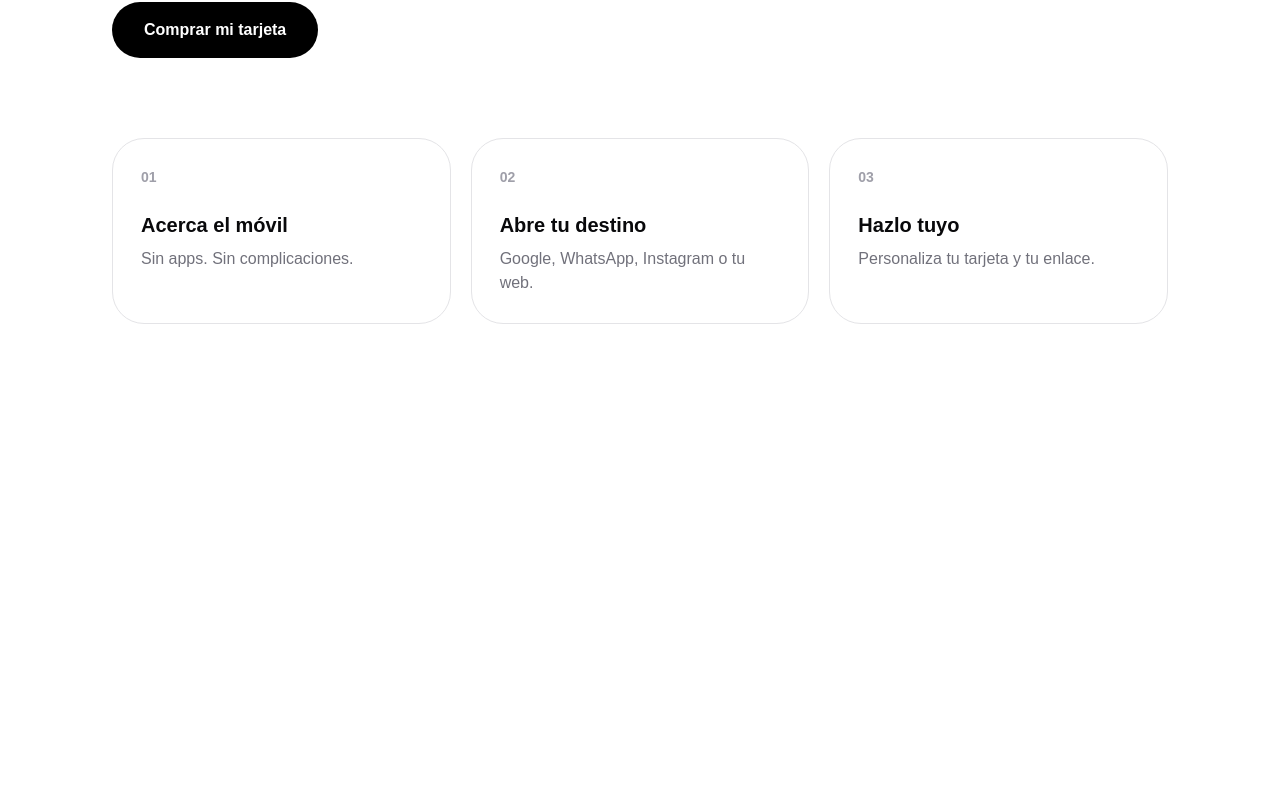
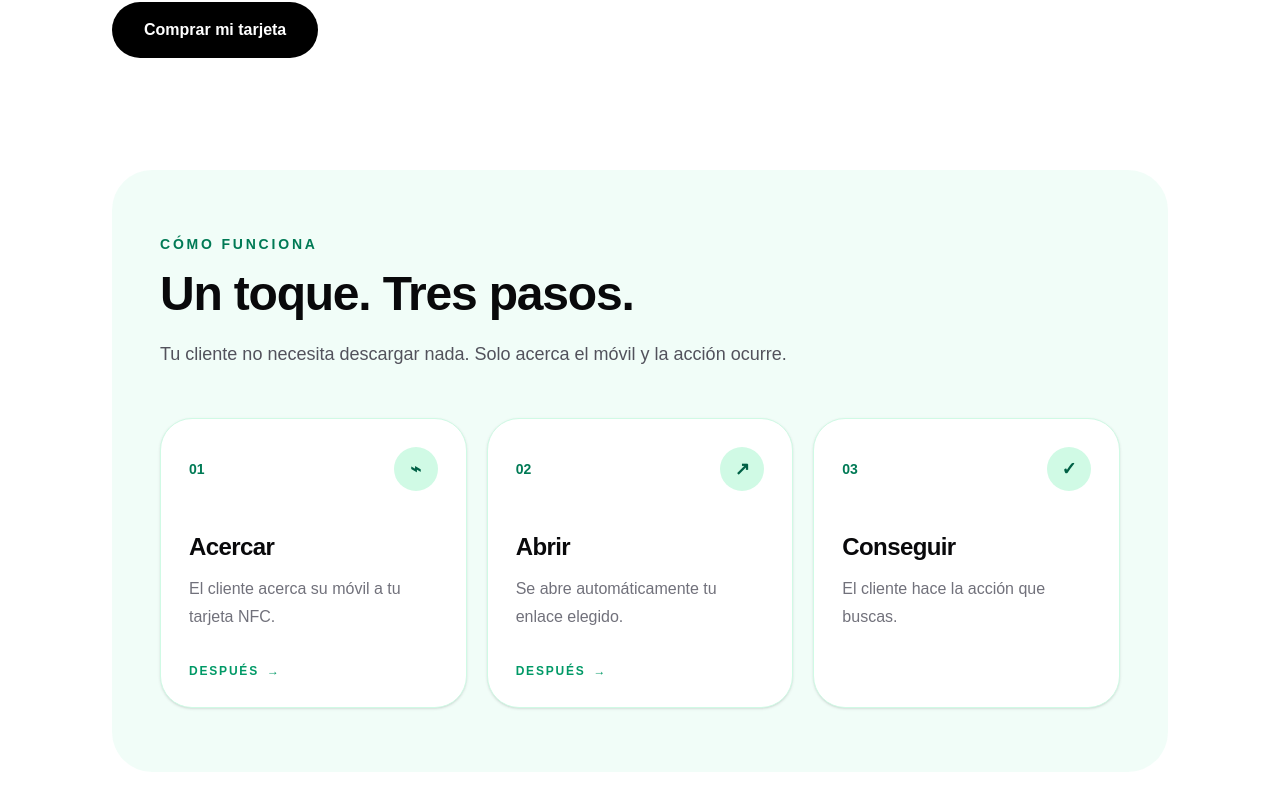
Before and after one commit to martinabenitezriera/nfc-store, a Next.js app: page / in a window 1280 px wide. Shown: the part 515-1326 px from the top of the page. Before the commit the page ends 967 px from the top, so only its background shows below. Built offline with nearby package versions, Linux system fonts and the light colour scheme.

Commit message:
feat: añadir seccion visual como funciona

```diff
--- a/app/page.tsx
+++ b/app/page.tsx
@@ -134,23 +134,48 @@ export default function Home() {
           </Link>
         </div>
 
-        <div className="mt-20 grid gap-5 md:grid-cols-3">
+        <section className="mt-28 overflow-hidden rounded-[2.5rem] bg-emerald-50/70 px-6 py-12 md:px-12 md:py-16">
+          <div className="max-w-2xl">
+            <p className="text-sm font-semibold uppercase tracking-[0.2em] text-emerald-700">
+              Cómo funciona
+            </p>
+            <h2 className="mt-4 text-3xl font-black tracking-tight md:text-5xl">
+              Un toque. Tres pasos.
+            </h2>
+            <p className="mt-5 text-lg leading-8 text-zinc-600">
+              Tu cliente no necesita descargar nada. Solo acerca el móvil y la acción ocurre.
+            </p>
+          </div>
+
+          <div className="mt-12 grid gap-5 md:grid-cols-3">
             {[
-            ["01", "Acerca el móvil", "Sin apps. Sin complicaciones."],
-            ["02", "Abre tu destino", "Google, WhatsApp, Instagram o tu web."],
-            ["03", "Hazlo tuyo", "Personaliza tu tarjeta y tu enlace."],
-          ].map(([number, title, description]) => (
+              ["01", "Acercar", "El cliente acerca su móvil a tu tarjeta NFC.", "⌁"],
+              ["02", "Abrir", "Se abre automáticamente tu enlace elegido.", "↗"],
+              ["03", "Conseguir", "El cliente hace la acción que buscas.", "✓"],
+            ].map(([number, title, description, icon]) => (
               <div
                 key={number}
-              className="rounded-[2rem] border border-zinc-200 p-7"
+                className="group relative overflow-hidden rounded-[2rem] border border-emerald-100 bg-white p-7 shadow-sm transition duration-300 hover:-translate-y-1 hover:shadow-xl"
               >
-              <p className="text-sm font-semibold text-zinc-400">{number}</p>
-              <h2 className="mt-6 text-xl font-bold">{title}</h2>
-              <p className="mt-2 leading-6 text-zinc-500">{description}</p>
+                <div className="flex items-center justify-between">
+                  <span className="text-sm font-semibold text-emerald-700">{number}</span>
+                  <span className="flex h-11 w-11 items-center justify-center rounded-full bg-emerald-100 text-lg font-bold text-emerald-800 transition group-hover:scale-110">
+                    {icon}
+                  </span>
+                </div>
+                <h3 className="mt-10 text-2xl font-black tracking-tight">{title}</h3>
+                <p className="mt-3 leading-7 text-zinc-500">{description}</p>
+                {number !== "03" && (
+                  <div className="mt-8 hidden items-center gap-2 text-xs font-semibold uppercase tracking-[0.15em] text-emerald-600 md:flex">
+                    <span>Después</span>
+                    <span className="transition group-hover:translate-x-1">→</span>
+                  </div>
+                )}
               </div>
             ))}
           </div>
         </section>
+      </section>
     </main>
   );
 }
```
Lines whose indentation alone changed are shown as unchanged.
